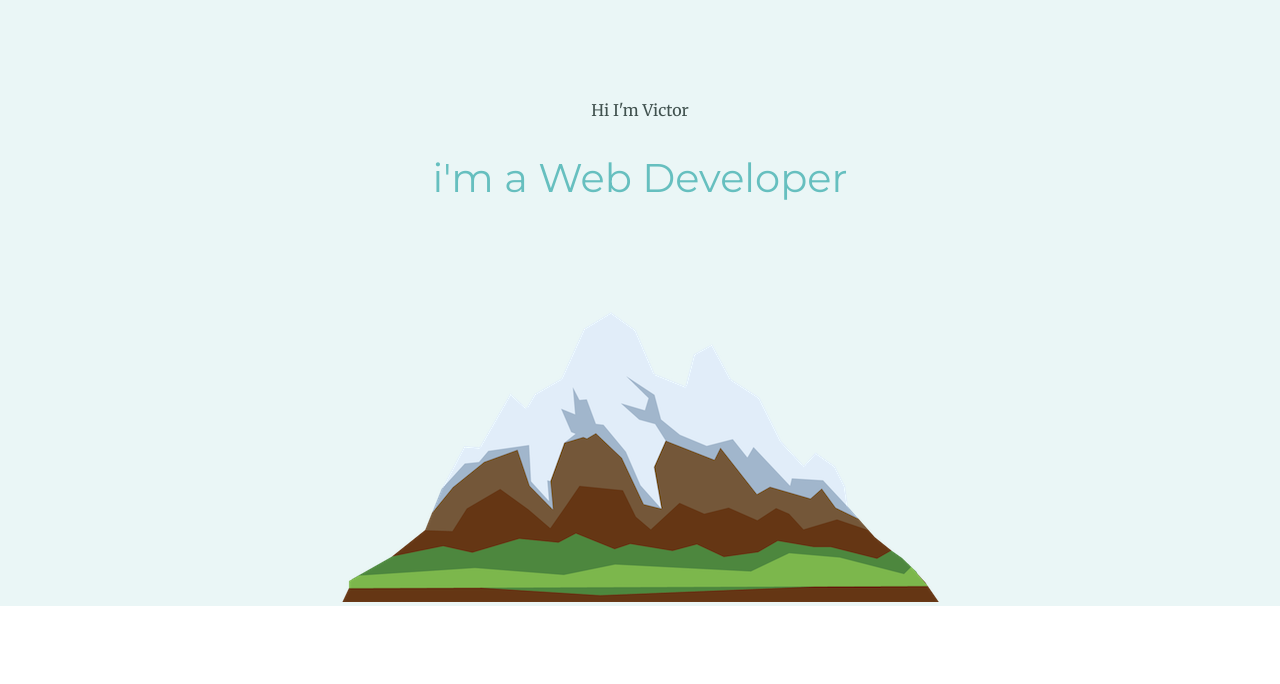
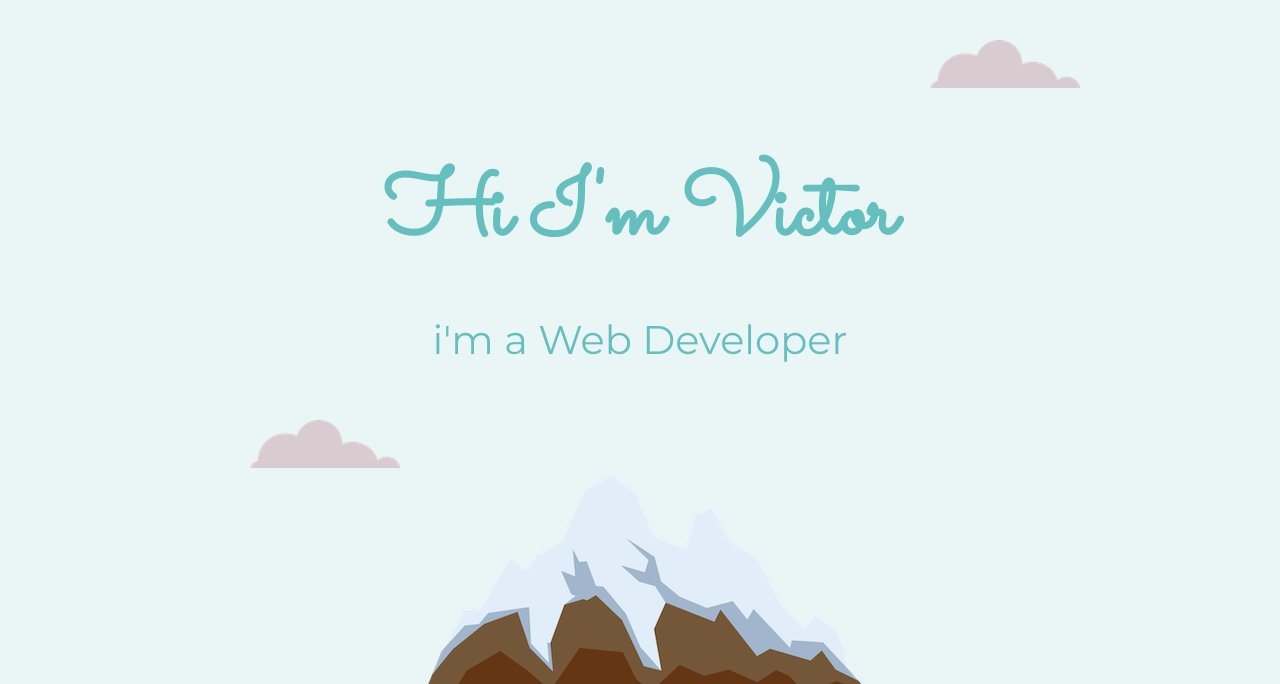
Before and after one commit to TheHoarder/cv, a plain HTML site: page index.html in a window 1280 px wide. Shown: the top 684 px of the page. Drawn offline with Linux system fonts and the light colour scheme.

Commit message:
Update index.html

```diff
--- a/index.html
+++ b/index.html
@@ -12,9 +12,11 @@
 <link href="https://fonts.googleapis.com/css2?family=Merriweather&family=Montserrat&family=Sacramento&display=swap" rel="stylesheet">
 </head>
 <body>
-    <div class="top-container"
+    <div class="top-container">
+        <img class="top-cloud" src="Images/cloud.png" alt="cloud-img">
         <h1>Hi I'm Victor</h1>
         <h2>i'm a Web Developer</h2>
+        <img class="bottom-cloud" src="Images/cloud.png" alt="cloud-img">
         <img src="images/mountain.png" alt="mountain.img">
     </div>
     <div class="middle-container">
```
